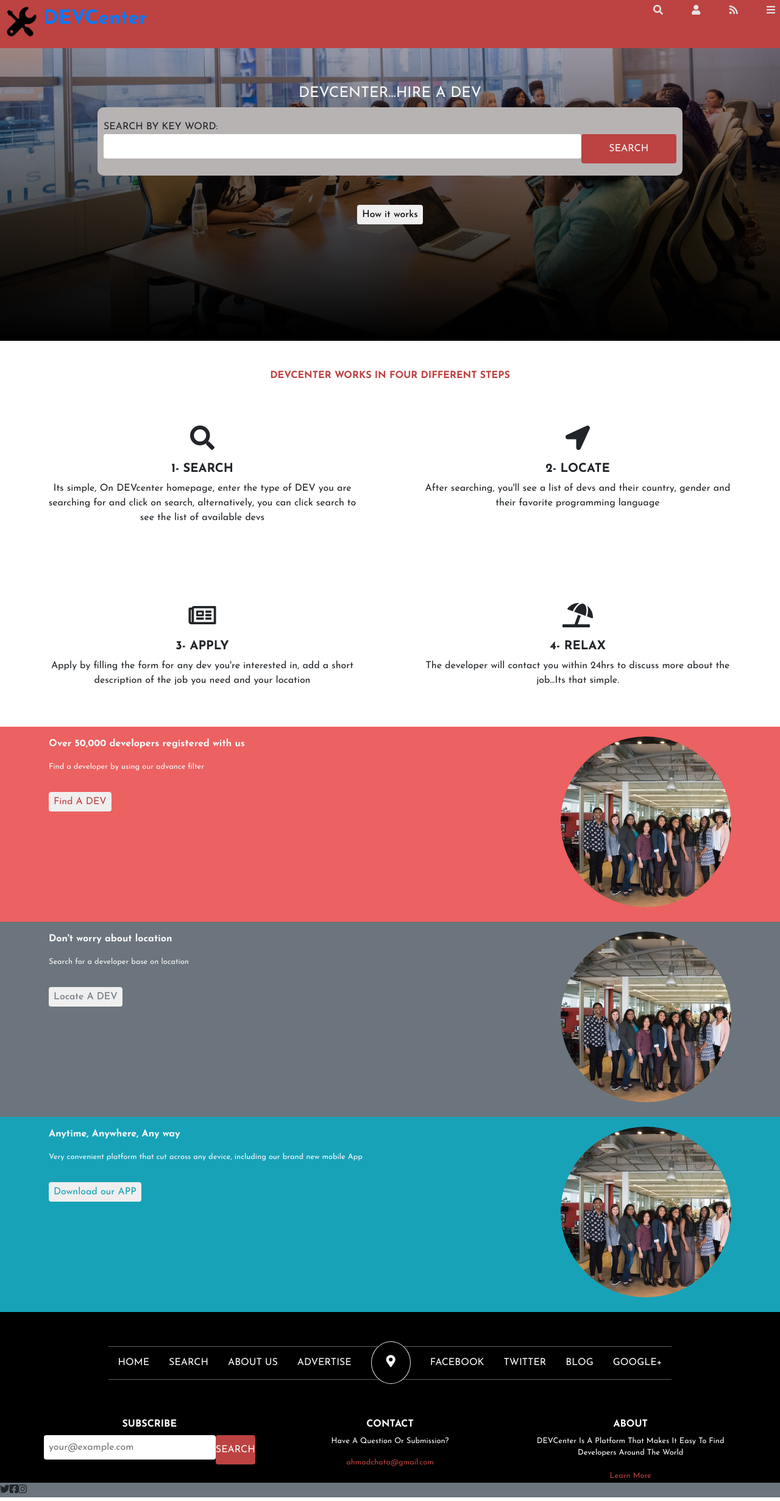
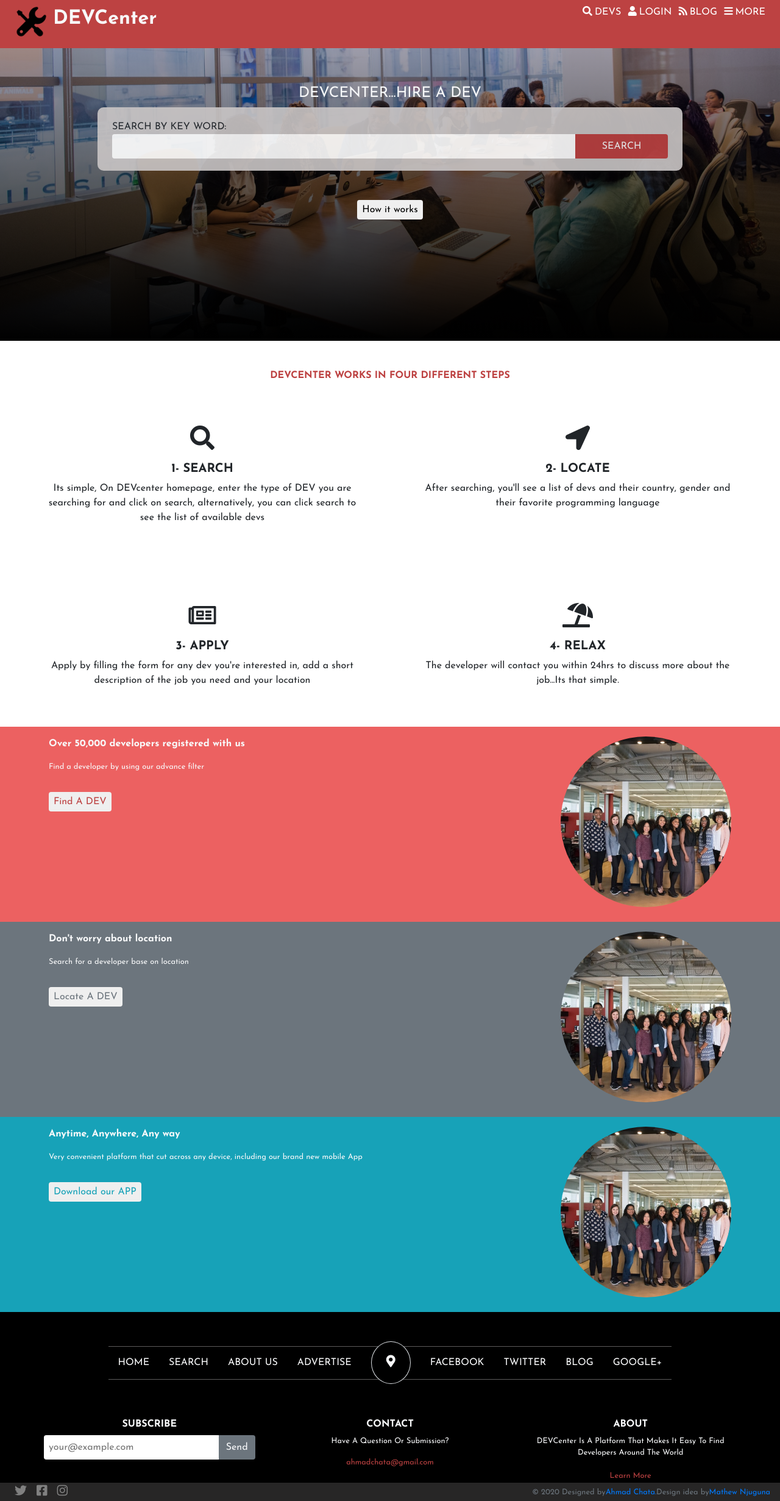
Before and after one commit to ahmadchata/dev-directory, a plain HTML site: page index.html in a window 1280 px wide. Shown: the whole page at 61% size. Drawn offline with nearby package versions, Linux system fonts and the light colour scheme.

Commit message:
Fix spacing in footer for large screens

```diff
--- a/index.html
+++ b/index.html
@@ -13,18 +13,18 @@
 </head>
 
 <body>
-    <header class="maroon header-text px-2 py-2">
+    <header class="maroon px-4 py-2">
         <div>
-            <a href="index.html" class="d-flex text-decoration-none justify-content-center align-items-center mb-2"><img
+            <a href="index.html" class="d-flex text-decoration-none text-light justify-content-center align-items-center mb-2"><img
                     src="images/logo.png" class="logo" alt=logo>
                 <h2 class="ml-2 font-weight-bold">DEVCenter</h2>
             </a>
         </div>
         <nav class="pb-1">
-            <i class="fas fa-search"></i>
-            <i class="fas fa-user"></i>
-            <i class="fas fa-rss"></i>
-            <i class="fas fa-bars"></i>
+            <a href="#"><i class="mr-1 fas fa-search"></i><span class="d-none d-lg-inline">DEVS</span></a>
+            <a href="#"><i class="mr-1 fas fa-user"></i><span class="d-none d-lg-inline">LOGIN</span></a>
+            <a href="#"><i class="mr-1 fas fa-rss"></i><span class="d-none d-lg-inline">BLOG</span></a>
+            <a href="#"><i class="mr-1 fas fa-bars"></i><span class="d-none d-lg-inline">MORE</span></a>
         </nav>
     </header>
     <main>
@@ -32,12 +32,12 @@
             <div
                 class="search-holder w-75 mx-auto text-center justify-content-center align-items-center position-absolute">
                 <h4 class="text-light text-center text-uppercase">DEVCenter...Hire a Dev</h4>
-                <div class="search text-left">
+                <div class="search text-left px-md-4">
                     <label class="text-uppercase text-left m-0" for="search">Search by key word:</label>
                     <form class="d-md-flex" action="index.html">
-                        <input class="w-100 py-2 pl-2 mb-2 border-0 rounded" type="text" placeholder="" name="search">
+                        <input class="w-100 py-2 pl-2 border-0 mb-2 mb-md-0 rounded-left" type="text" placeholder="" name="search">
                         <button type="submit"
-                            class="maroon py-2 text-light search-button border-0 rounded">SEARCH</button>
+                            class="maroon py-2 text-light search-button border-0 rounded-right">SEARCH</button>
                     </form>
                 </div>
                 <button class="border-0 mt-5 rounded py-1 px-2">How it works</button>
@@ -118,9 +118,9 @@
                     <div class="footer_items text-uppercase px-4">
                         <h6 class="font-weight-bold text-light">subscribe</h6>
                         <form class="d-flex" action="index.html">
-                            <input class="w-100 py-2 pl-2 mb-2 border-0 rounded" type="text" placeholder="your@example.com" name="search">
+                            <input class="w-100 py-2 pl-2 border-0 rounded-left" type="text" placeholder="your@example.com" name="search">
                             <button type="submit"
-                                class="maroon py-2 text-light search-button border-0 rounded">SEARCH</button>
+                                class="maroon py-1 px-2 text-light bg-secondary search-button border-0 rounded-right">Send</button>
                         </form>
                     </div>
                     <div class="footer_items text-uppercase px-4">
@@ -135,17 +135,20 @@
                     </div>
                 </div>
             </div>
-            <div>
-                <ul class="d-flex m-0 bg-secondary">
-                    <li><i class="fab fa-twitter"></i></li>
-                    <li><i class="fab fa-facebook-square"></i></li>
-                    <li><i class="fab fa-instagram"></i></li>
+            <div class="d-flex justify-content-between px-3 social-holder align-items-center">
+                <ul class="d-flex m-0 social nav">
+                    <li><a href="#"><i class="px-2 fab fa-twitter"></i></a></li>
+                    <li><a href="#"><i class="px-2 fab fa-facebook-square"></i></a></li>
+                    <li><a href="#"><i class="px-2 fab fa-instagram"></i></a></li>
                 </ul>
+                <div>
+                    <p class="d-flex m-0 small text-secondary">
+                        © 2020 Designed by <a href="https://github.com/ahmadchata">Ahmad Chata.</a>Design idea by <a href="https://www.behance.net/mathewnjuguna">Mathew Njuguna</a>
+                    </p>
+                </div>
             </div>
 
         </footer>
-
-
 </body>
 
 </html>
--- a/style.css
+++ b/style.css
@@ -36,13 +36,25 @@ header {
 nav {
     display: flex;
     justify-content: space-between;
-    width: 200px;
+    width: 300px;
+    margin: 0 auto;
+}
+
+nav > a {
+    color: white;
+    text-decoration: none;
+}
+
+nav > a:hover {
+    color: gray;
+    text-decoration: none;
 }
 
 .search {
-    background-color: rgb(184, 179, 179);
+    background-color: rgb(201, 197, 197);
     border-radius: 10px;
     padding: 20px 10px;
+    opacity: 90%;
 }
 
 .search-button {
@@ -105,10 +117,6 @@ nav {
     background-color: rgb(189, 66, 66);
 }
 
-.header-text {
-    color: rgb(228, 226, 226);
-}
-
 .logo {
     width: 55px;
     height: 55px;
@@ -122,10 +130,24 @@ footer {
     height: auto;
 }
 
+.social-holder {
+    background-color: rgb(39, 38, 38);
+}
+
+.social > li > a {
+    font-size: 20px;
+    color: gray;
+    list-style-type: none;
+}
+
+.social > li > a:hover {
+    color: rgb(63, 161, 226);
+}
+
 @media only screen and (min-width: 768px) {
     header {
         display: flex;
-        justify-content: space-between;
+        justify-content: space-around;
     }
 
     .search-button {
@@ -143,6 +165,10 @@ footer {
         display: flex;
         justify-content: space-between;
 
+    }
+
+    nav {
+        margin: 0;
     }
 
     .flex-container {
```
